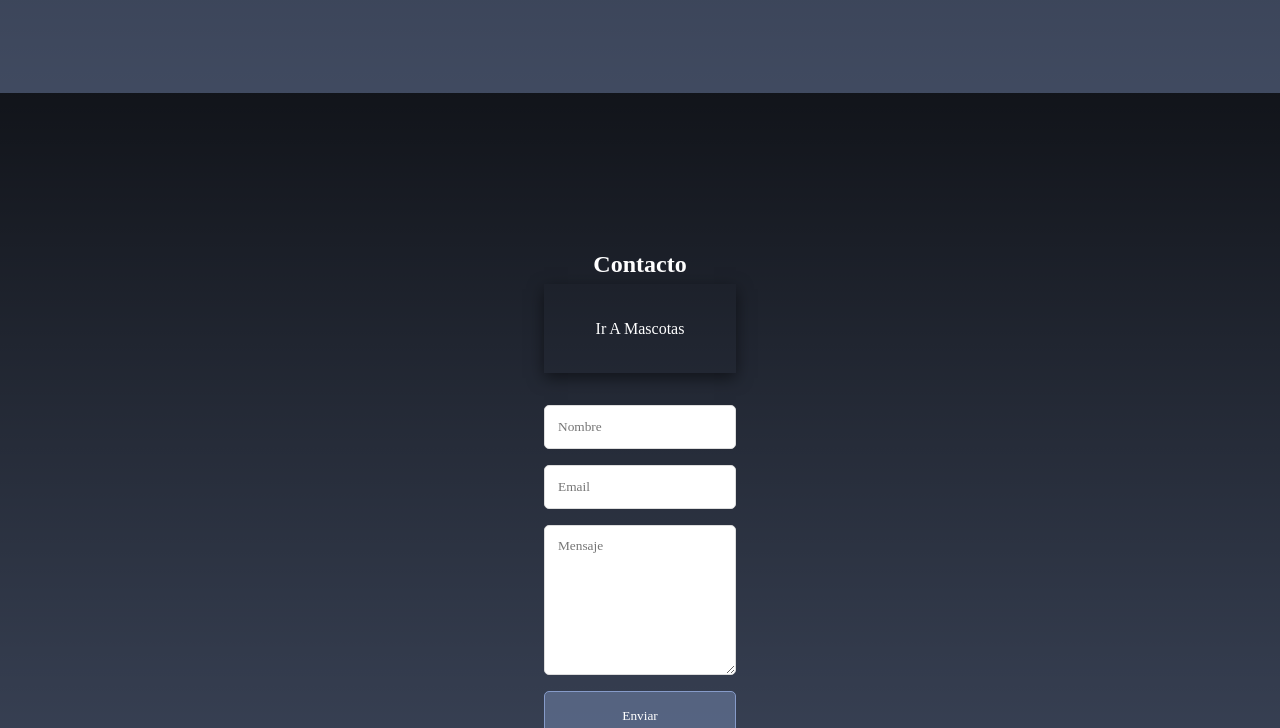
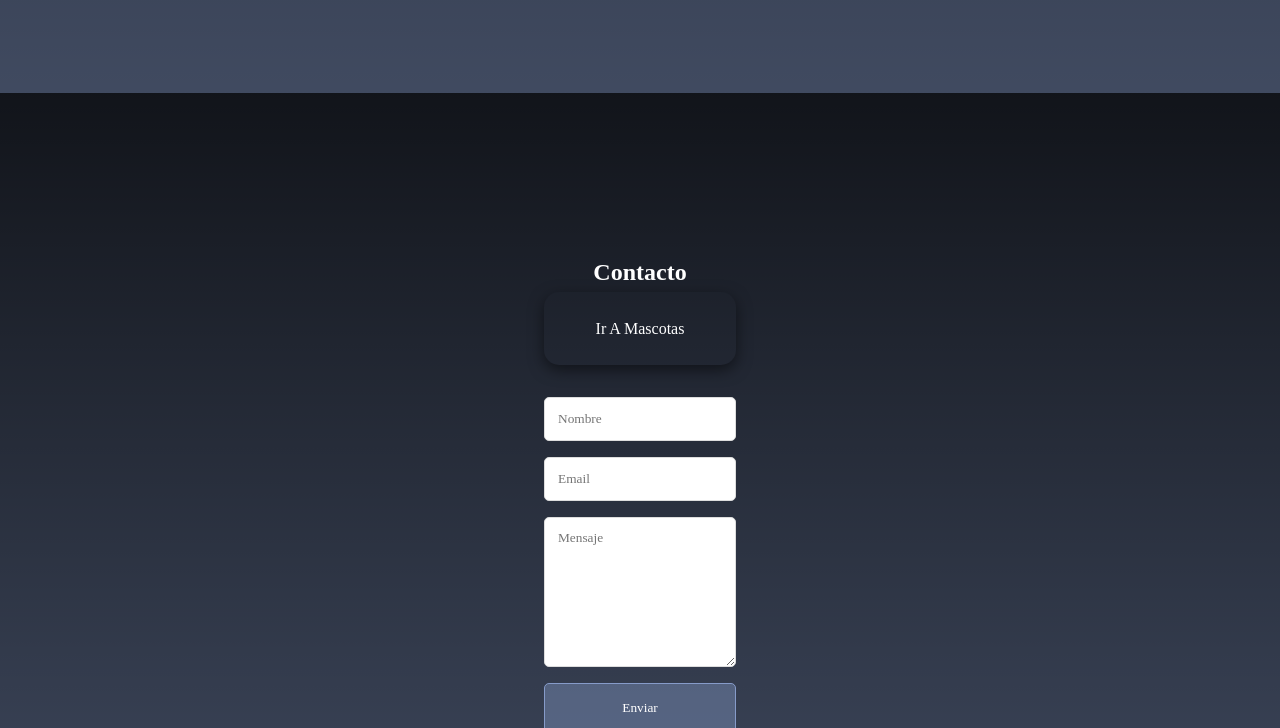
Before and after one commit to Naitsabes1955/firstpage, a plain HTML site: page index.html in a window 1280 px wide. In both pictures the pointer is over the link "Ir A Mascotas". Shown: the part 1804-2532 px from the top of the page. Drawn offline with Linux system fonts and the light colour scheme.

Commit message:
Enhance .c1list styles and hover effects
Updated hover effects for .c1list and adjusted padding.

```diff
--- a/styles.css
+++ b/styles.css
@@ -224,6 +224,14 @@ header{
 
 /* Secciones de contacto y pie de página */
 
+
+
+.c1list:hover{
+    transform: scale(1.3s) ease;
+    box-shadow: 0 5px 15px rgba(0, 0, 0, 0.5);
+    transition: 0.5s;
+    border-radius: 15px;
+}
 .c1list{
     display: flex;
     flex-direction: column;
@@ -235,17 +243,13 @@ header{
 }
 .c1list{
     width: 50px auto;
-    padding: 2rem ;
+    padding: 1.5rem ;
     display: flex;
     justify-content: center;
     border: 2px solid color(black);
     cursor: pointer;
 }
-.c1list:hover{
-    border-color: violet;
-    transform: scale(1.3s);
-    box-shadow: 0 5px 15px rgba(0, 0, 0, 0.5);
-}
+
 textarea{
     resize: vertical;
     height: 150px;
```
